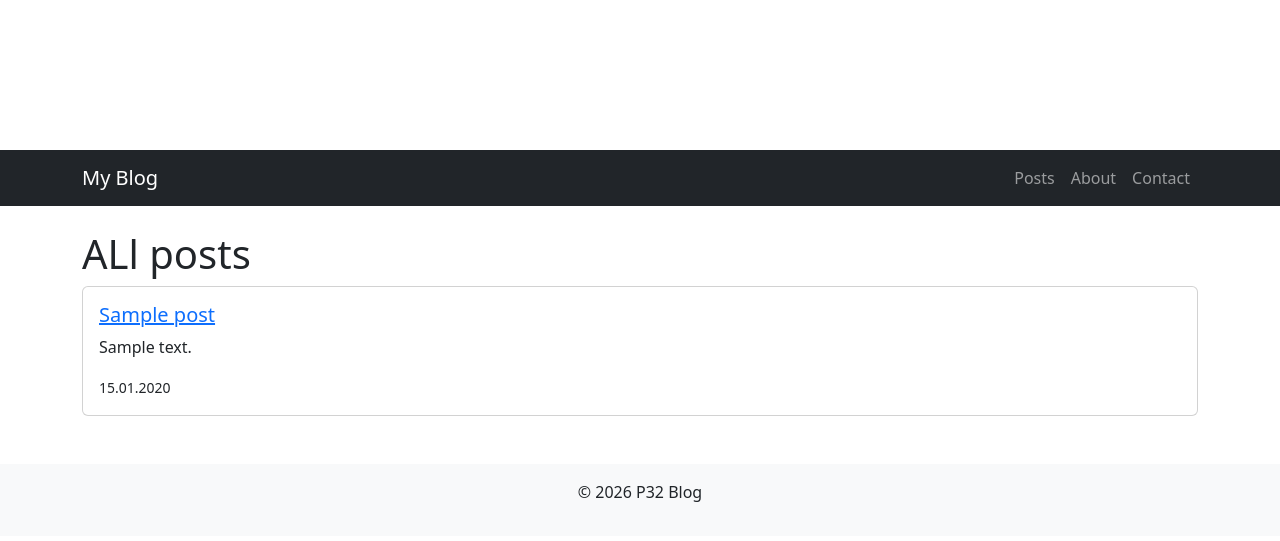
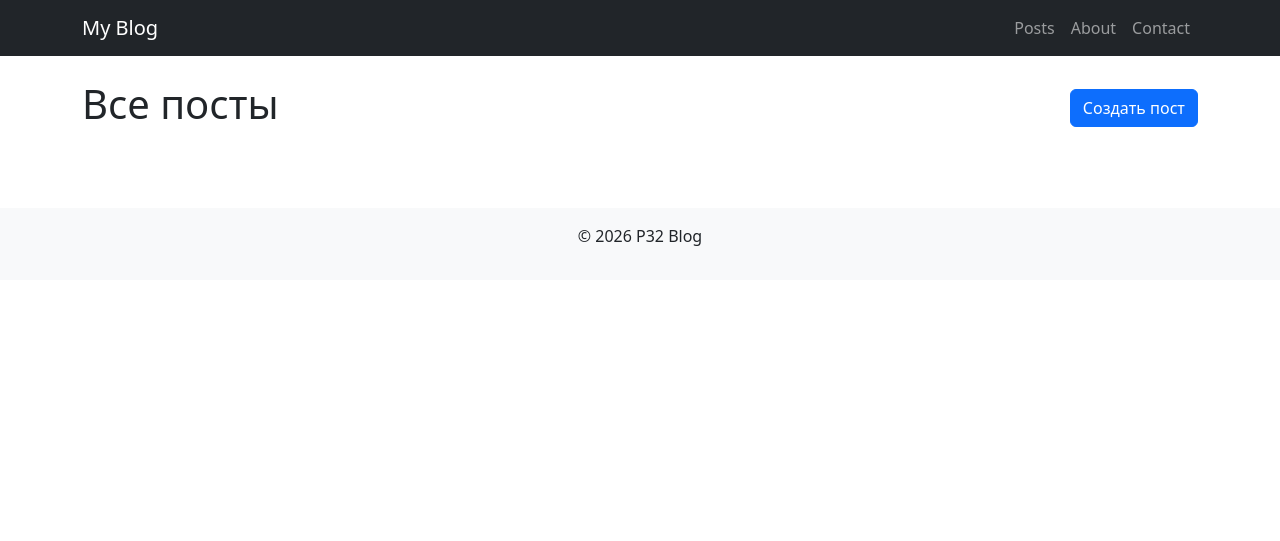
Before and after one commit to silvercodes/p32_laravel, a Laravel app: page /posts in a window 1280 px wide. Shown: the top 541 px of the page. Run offline with Laravel 12, Linux system fonts and the light colour scheme; tables that the repository leaves empty hold one stand-in row (values such as "Sample post").

Commit message:
add: forms practice

```diff
--- a/app/Http/Controllers/PostController.php
+++ b/app/Http/Controllers/PostController.php
@@ -2,47 +2,22 @@
 
 namespace App\Http\Controllers;
 
+use Illuminate\Database\Eloquent\Collection;
 use Illuminate\Http\Request;
 use App\Models\Post;
 
 class PostController extends Controller
 {
+
     public function index()
     {
         $posts = Post::all();
 
-        return view('include.posts', compact('posts'));
-
-
-//        return response()->json([
-//            'success' => true,
-//            'data' => $posts
-//        ]);
+        return view('posts.index', compact('posts'));
     }
 
-    public function show(Post $post)
+    public function show(Collection $post)
     {
-        return response()->json([
-            'success' => true,
-            'data' => $post
-        ]);
-    }
 
-    public function store(Request $request)
-    {
-        $validated = $request->validate([
-            'title' => 'required',
-            'content' => 'required|string',
-            'author_id' => 'required|integer|exists:users,id',
-            'is_published' => 'boolean',
-            'slug' => 'required|string|unique:posts,slug'
-        ]);
-
-        $post = Post::create($validated);
-
-        return response()->json([
-            'success' => true,
-            'data' => $post
-        ], 201);
     }
 }
--- a/resources/views/components/alert.blade.php
+++ b/resources/views/components/alert.blade.php
@@ -22,7 +22,6 @@
 {{--        <i class="bi bi-airplane-engines-fill"></i>--}}
 {{--    @endif--}}
 
-{{--    TODO: icon size???--}}
     @if($type === 'success')
         <svg class="bi me-2 shrink-0" style="height: 100px; width: 100px" role="img">
             <use xlink:href="#check-circle-fill" />
--- a/resources/views/layouts/app.blade.php
+++ b/resources/views/layouts/app.blade.php
@@ -11,7 +11,7 @@
 </head>
 <body>
 
-@include('components.icons')
+{{--TODO: svg icons???--}}
 
 <nav class="navbar navbar-expand-lg navbar-dark bg-dark mb-4">
     <div class="container">
--- /dev/null
+++ b/resources/views/posts/index.blade.php
@@ -0,0 +1,22 @@
+@extends('layouts.app')
+
+@php
+    $pageTitle = 'Все посты';
+@endphp
+
+@section('title', $pageTitle)
+
+@section('content')
+
+    <div class="row">
+        <div class="col-12">
+            <div class="d-flex justify-content-between align-items-center mb-4">
+                <h1>{{ $pageTitle }}</h1>
+                <a href="#" class="btn btn-primary">Создать пост</a>
+            </div>
+        </div>
+    </div>
+
+
+
+@endsection
--- a/routes/web.php
+++ b/routes/web.php
@@ -106,21 +106,21 @@ Route::view('/about', 'pages.about')->name('about');
 Route::view('/contact', 'pages.contact')->name('contact');
 
 
-Route::prefix('posts')
-    ->name('posts.')
-    ->group(function () {
-
-        Route::get('/', [PostController::class, 'index'])
-            ->middleware('throttle:std')
-            ->name('index');
-
-        Route::get('/{post}', [PostController::class, 'show'])
-            ->name('show');
-
-        Route::post('/', [PostController::class, 'store'])
-            ->name('store');
-
-    });
+//Route::prefix('posts')
+//    ->name('posts.')
+//    ->group(function () {
+//
+//        Route::get('/', [PostController::class, 'index'])
+//            ->middleware('throttle:std')
+//            ->name('index');
+//
+//        Route::get('/{post}', [PostController::class, 'show'])
+//            ->name('show');
+//
+//        Route::post('/', [PostController::class, 'store'])
+//            ->name('store');
+//
+//    });
 
 
 // ---------------
@@ -141,3 +141,11 @@ Route::prefix('validation')
     ->group(function () {
         Route::post('/', [ValidationController::class, 'intro']);
     });
+
+
+Route::prefix('posts')
+    ->name('posts.')
+    ->group(function () {
+        Route::get('/', [PostController::class, 'index'])->name('index');
+        Route::get('/{post}', [PostController::class, 'show'])->name('show');
+    });
```
Also changed, not shown: resources/views/components/prod/alert.blade.php (added, +28 -0 lines), =img=/middleware.excalidraw.png.
